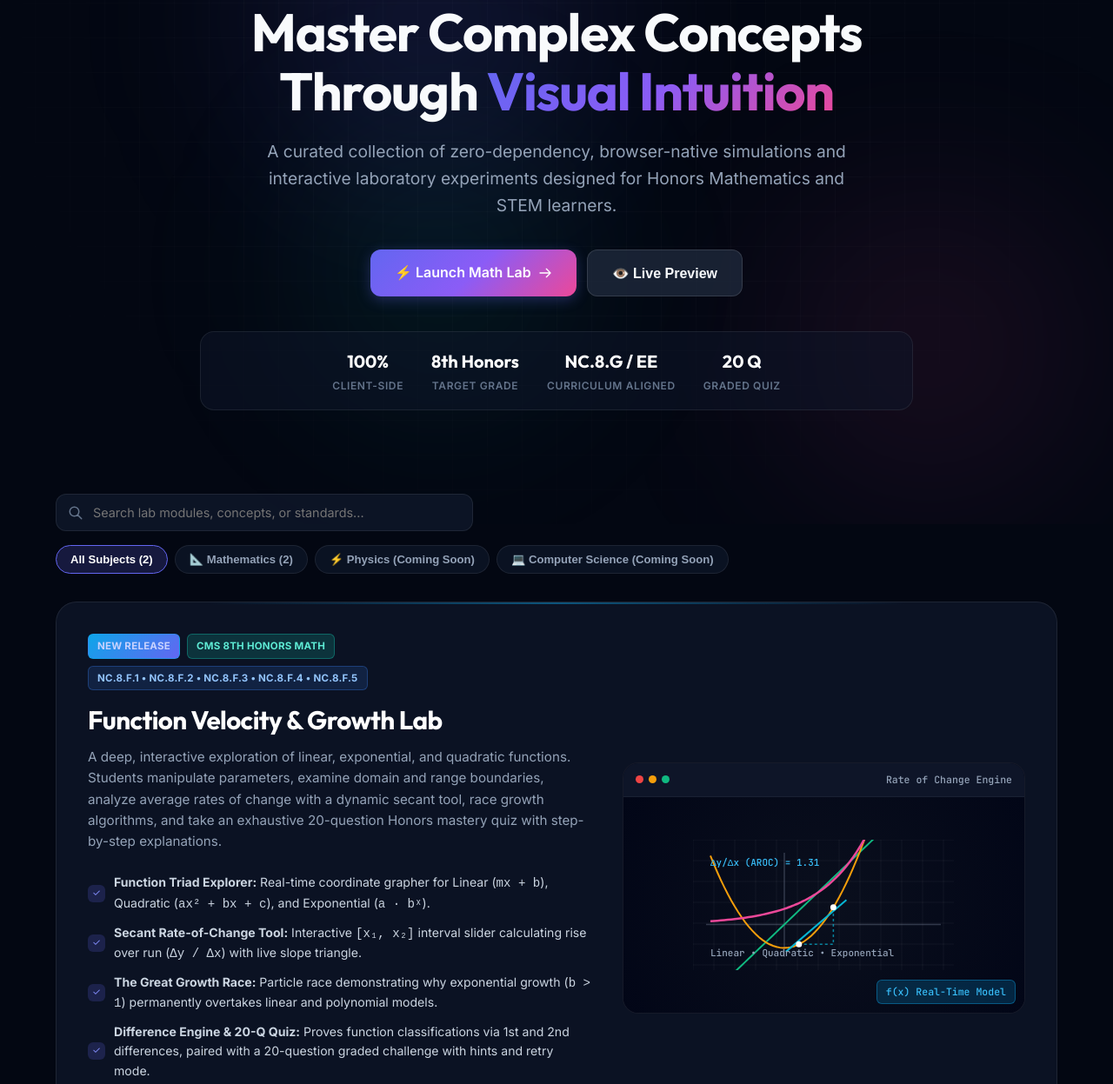
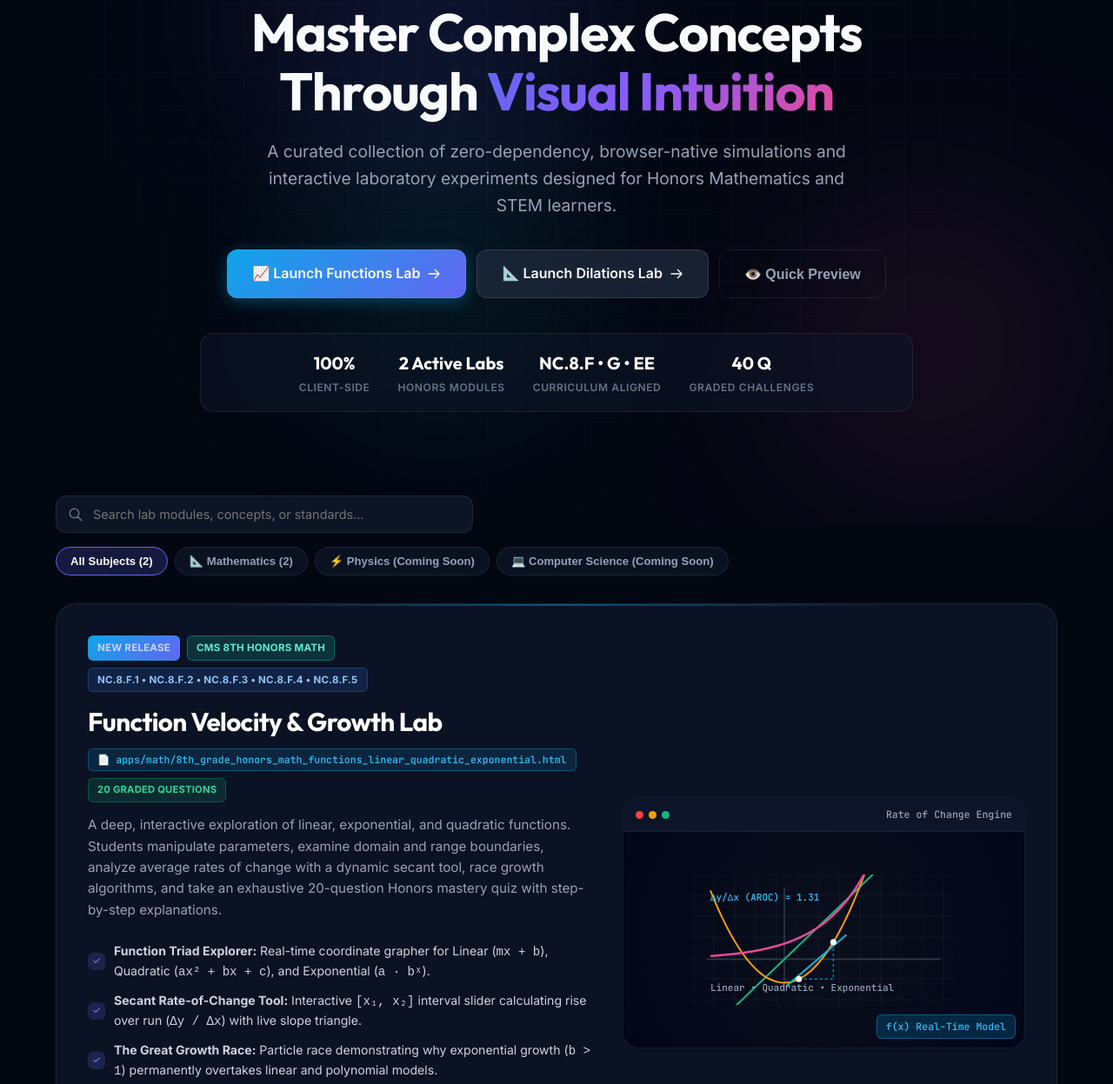
Before and after one commit to jimmymj/learning, a plain HTML site: page index.html in a window 1280 px wide. Shown: the part 197-1444 px from the top of the page at 87% size. Drawn offline with Linux system fonts and the light colour scheme.

Commit message:
feat: add direct Hero launchers, filename badges, and enhanced search indexing for Functions Lab on portal

```diff
--- a/assets/js/portal.js
+++ b/assets/js/portal.js
@@ -299,15 +299,27 @@ function initSearchAndFilter() {
   const cards = document.querySelectorAll('.app-item-card');
 
   function filterCards() {
-    const query = (searchInput?.value || '').toLowerCase().trim();
+    const rawQuery = (searchInput?.value || '').toLowerCase().trim();
+    const query = rawQuery;
+    const normalizedQuery = rawQuery.replace(/[_-\s]+/g, ' ').trim();
     const activePill = document.querySelector('.filter-pill.active')?.dataset.category || 'all';
 
     cards.forEach(card => {
       const title = card.querySelector('.searchable-title')?.textContent.toLowerCase() || '';
       const desc = card.querySelector('.searchable-desc')?.textContent.toLowerCase() || '';
+      const filename = (card.dataset.filename || '').toLowerCase();
+      const keywords = (card.dataset.keywords || '').toLowerCase();
+      const cardText = card.textContent.toLowerCase();
       const category = card.dataset.category || '';
 
-      const matchesQuery = !query || title.includes(query) || desc.includes(query);
+      const combinedText = `${title} ${desc} ${filename} ${keywords} ${cardText}`;
+      const normalizedCombined = combinedText.replace(/[_-\s]+/g, ' ');
+
+      const matchesQuery = !query ||
+        combinedText.includes(query) ||
+        (normalizedQuery && normalizedCombined.includes(normalizedQuery)) ||
+        filename.includes(query);
+
       const matchesCategory = activePill === 'all' || category === activePill;
 
       if (matchesQuery && matchesCategory) {
--- a/index.html
+++ b/index.html
@@ -65,13 +65,17 @@
         A curated collection of zero-dependency, browser-native simulations and interactive laboratory experiments designed for Honors Mathematics and STEM learners.
       </p>
 
-      <div class="card-actions" style="justify-content: center; margin-bottom: 24px;">
-        <a href="apps/math/8th_grade_honors_math_visualizer_dilations_similarity_slope.html" class="btn btn-primary btn-lg" id="heroLaunchFeaturedBtn">
-          <span>⚡ Launch Math Lab</span>
+      <div class="card-actions" style="justify-content: center; margin-bottom: 24px; flex-wrap: wrap; gap: 12px;">
+        <a href="apps/math/8th_grade_honors_math_functions_linear_quadratic_exponential.html" class="btn btn-primary btn-lg" id="heroLaunchFunctionsBtn" style="background: linear-gradient(135deg, #0ea5e9, #6366f1); border: 1px solid rgba(56, 189, 248, 0.4); box-shadow: 0 4px 18px rgba(14, 165, 233, 0.35);">
+          <span>📈 Launch Functions Lab</span>
           <svg width="16" height="16" fill="none" stroke="currentColor" viewBox="0 0 24 24"><path stroke-linecap="round" stroke-linejoin="round" stroke-width="2" d="M14 5l7 7m0 0l-7 7m7-7H3"></path></svg>
         </a>
-        <button type="button" class="btn btn-secondary btn-lg open-modal-btn" data-url="apps/math/8th_grade_honors_math_visualizer_dilations_similarity_slope.html" data-title="CMS 8th Honors Math: Dilations, Similarity & Slope Lab" id="heroPreviewBtn">
-          <span>👁️ Live Preview</span>
+        <a href="apps/math/8th_grade_honors_math_visualizer_dilations_similarity_slope.html" class="btn btn-secondary btn-lg" id="heroLaunchDilationsBtn">
+          <span>📐 Launch Dilations Lab</span>
+          <svg width="16" height="16" fill="none" stroke="currentColor" viewBox="0 0 24 24"><path stroke-linecap="round" stroke-linejoin="round" stroke-width="2" d="M14 5l7 7m0 0l-7 7m7-7H3"></path></svg>
+        </a>
+        <button type="button" class="btn btn-outline btn-lg open-modal-btn" data-url="apps/math/8th_grade_honors_math_functions_linear_quadratic_exponential.html" data-title="CMS 8th Honors Math: Function Velocity & Growth Lab" id="heroPreviewFunctionsBtn">
+          <span>👁️ Quick Preview</span>
         </button>
       </div>
 
@@ -82,16 +86,16 @@
           <span class="stat-label">Client-Side</span>
         </div>
         <div class="stat-item">
-          <span class="stat-num">8th Honors</span>
-          <span class="stat-label">Target Grade</span>
+          <span class="stat-num">2 Active Labs</span>
+          <span class="stat-label">Honors Modules</span>
         </div>
         <div class="stat-item">
-          <span class="stat-num">NC.8.G / EE</span>
+          <span class="stat-num">NC.8.F • G • EE</span>
           <span class="stat-label">Curriculum Aligned</span>
         </div>
         <div class="stat-item">
-          <span class="stat-num">20 Q</span>
-          <span class="stat-label">Graded Quiz</span>
+          <span class="stat-num">40 Q</span>
+          <span class="stat-label">Graded Challenges</span>
         </div>
       </div>
     </section>
@@ -117,7 +121,7 @@
     <section id="featured-section" style="display: flex; flex-direction: column; gap: 32px;">
 
       <!-- App Card 1: Functions Lab -->
-      <article class="featured-card glass-panel app-item-card" data-category="math" id="cardFunctionsVisualizer">
+      <article class="featured-card glass-panel app-item-card" data-category="math" data-filename="8th_grade_honors_math_functions_linear_quadratic_exponential.html" data-keywords="8th_grade_honors_math_functions_linear_quadratic_exponential functions linear quadratic exponential rate of change secant domain range nc.8.f" id="cardFunctionsVisualizer">
         <div class="card-top-glow" style="background: radial-gradient(circle, rgba(14, 165, 233, 0.45) 0%, transparent 70%);"></div>
         <div class="featured-grid">
 
@@ -130,6 +134,10 @@
             </div>
 
             <h2 class="card-heading searchable-title">Function Velocity & Growth Lab</h2>
+            <div style="margin: 8px 0 14px; display: flex; align-items: center; gap: 8px; flex-wrap: wrap;">
+              <span class="mono" style="font-size: 0.72rem; color: #38bdf8; background: rgba(14, 165, 233, 0.14); padding: 3px 10px; border-radius: 6px; border: 1px solid rgba(14, 165, 233, 0.35);">📄 apps/math/8th_grade_honors_math_functions_linear_quadratic_exponential.html</span>
+              <span class="badge" style="font-size: 0.7rem; background: rgba(16, 185, 129, 0.15); color: #34d399; border: 1px solid rgba(16, 185, 129, 0.3);">20 Graded Questions</span>
+            </div>
             <p class="card-desc searchable-desc">
               A deep, interactive exploration of linear, exponential, and quadratic functions. Students manipulate parameters, examine domain and range boundaries, analyze average rates of change with a dynamic secant tool, race growth algorithms, and take an exhaustive 20-question Honors mastery quiz with step-by-step explanations.
             </p>
@@ -185,7 +193,7 @@
       </article>
 
       <!-- App Card 2: Dilations, Similarity & Slope Lab -->
-      <article class="featured-card glass-panel app-item-card" data-category="math" id="cardMathVisualizer">
+      <article class="featured-card glass-panel app-item-card" data-category="math" data-filename="8th_grade_honors_math_visualizer_dilations_similarity_slope.html" data-keywords="8th_grade_honors_math_visualizer_dilations_similarity_slope dilations similarity slope coordinate transformations triangles nc.8.g nc.8.ee" id="cardMathVisualizer">
         <div class="card-top-glow"></div>
         <div class="featured-grid">
 
@@ -198,6 +206,10 @@
             </div>
 
             <h2 class="card-heading searchable-title">Dilations, Similarity & Slope Lab</h2>
+            <div style="margin: 8px 0 14px; display: flex; align-items: center; gap: 8px; flex-wrap: wrap;">
+              <span class="mono" style="font-size: 0.72rem; color: #a78bfa; background: rgba(167, 139, 250, 0.14); padding: 3px 10px; border-radius: 6px; border: 1px solid rgba(167, 139, 250, 0.35);">📄 apps/math/8th_grade_honors_math_visualizer_dilations_similarity_slope.html</span>
+              <span class="badge" style="font-size: 0.7rem; background: rgba(16, 185, 129, 0.15); color: #34d399; border: 1px solid rgba(16, 185, 129, 0.3);">20 Graded Questions</span>
+            </div>
             <p class="card-desc searchable-desc">
               An exhaustive interactive visualizer combining non-rigid geometric transformations with coordinate geometry and constant rate-of-change proofs. Students manipulate scale factors, arbitrarily positioned dilation centers, and sequenced similarity mappings.
             </p>
@@ -365,7 +377,8 @@
       </div>
       <div class="footer-links">
         <a href="https://github.com/jimmymj/learning" target="_blank" rel="noopener noreferrer" class="footer-link">GitHub Repository</a>
-        <a href="apps/math/8th_grade_honors_math_visualizer_dilations_similarity_slope.html" class="footer-link">Math Lab Direct</a>
+        <a href="apps/math/8th_grade_honors_math_functions_linear_quadratic_exponential.html" class="footer-link">📈 Functions Lab Direct</a>
+        <a href="apps/math/8th_grade_honors_math_visualizer_dilations_similarity_slope.html" class="footer-link">📐 Dilations Lab Direct</a>
       </div>
     </div>
   </footer>
```
